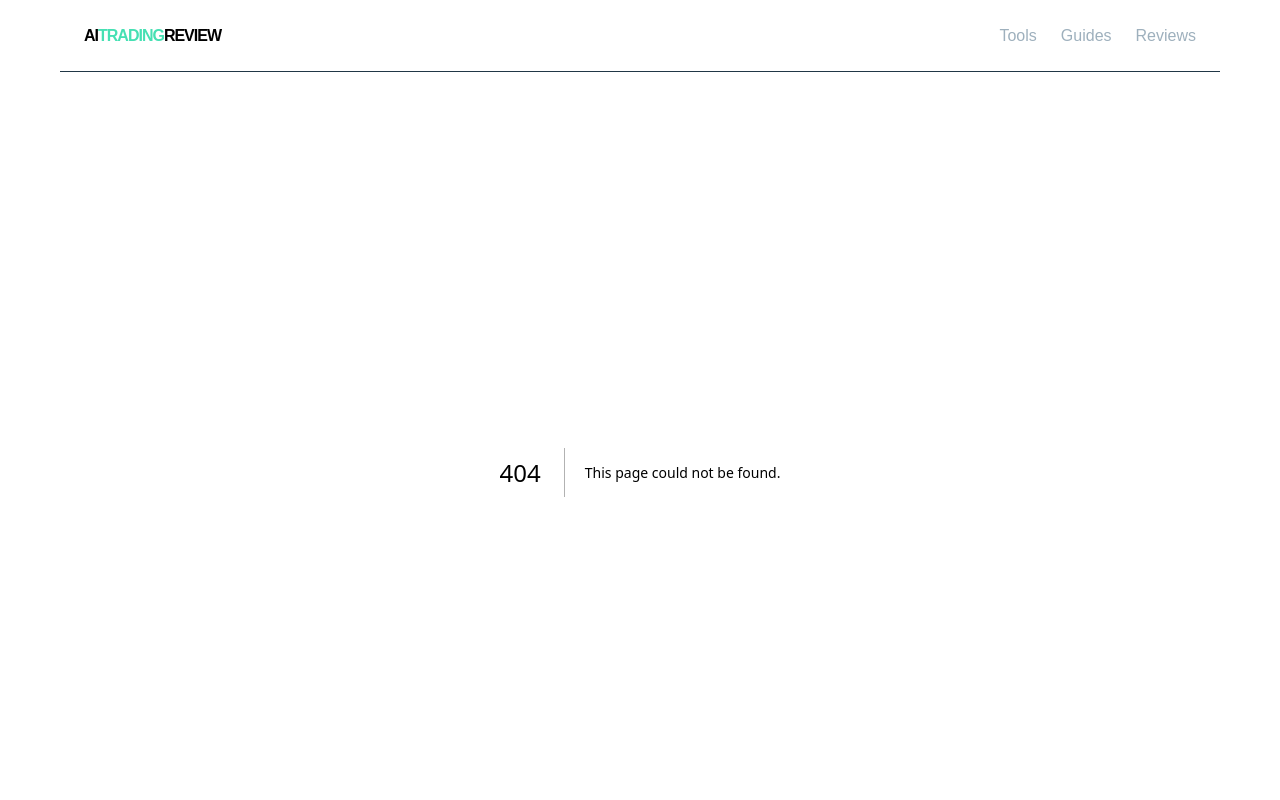
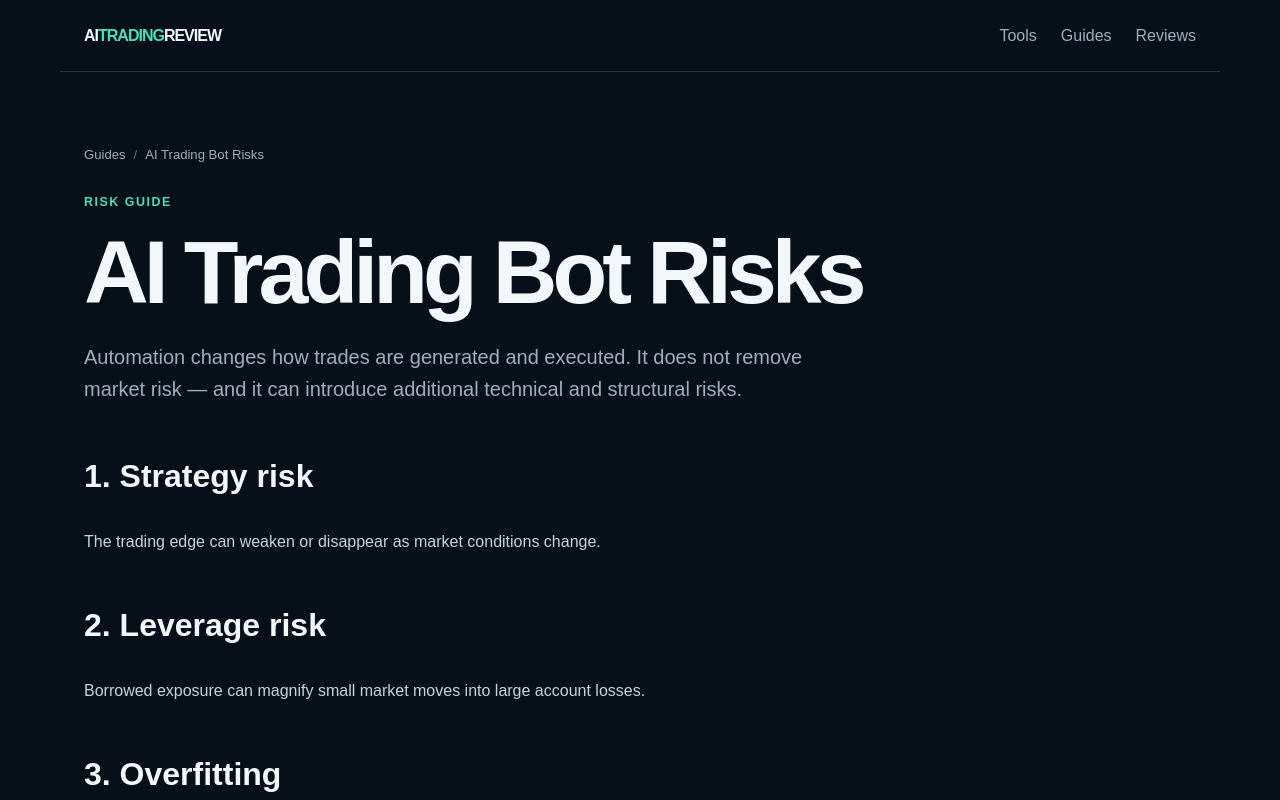
Before and after one commit to sverkercaron-sys/ai-trading-review, a Next.js app: page /guides/ai-trading-bot-risks in a window 1280 px wide. Before the commit this address had no page. Shown: the top 800 px of the page. Built offline with nearby package versions, Linux system fonts and the light colour scheme.

Commit message:
Add AI trading bot risk guide

```diff
--- /dev/null
+++ b/app/guides/ai-trading-bot-risks/page.tsx
@@ -0,0 +1,5 @@
+import type {Metadata} from 'next';import Link from 'next/link';import Breadcrumbs from '@/components/Breadcrumbs';
+const url='https://ai-trading-review.vercel.app/guides/ai-trading-bot-risks';
+export const metadata:Metadata={title:'AI Trading Bot Risks – 7 Risks to Understand Before You Deposit',description:'Understand the main AI trading bot risks: strategy failure, leverage, overfitting, execution, broker risk, fees and operational failure.',alternates:{canonical:url},openGraph:{title:'AI Trading Bot Risks',description:'Seven risks to understand before funding an automated trading system.',url,type:'article'}};
+const risks=[['Strategy risk','The trading edge can weaken or disappear as market conditions change.'],['Leverage risk','Borrowed exposure can magnify small market moves into large account losses.'],['Overfitting','A model can look excellent on historical data because it was tuned to noise rather than a durable pattern.'],['Execution risk','Spread, slippage, latency and liquidity can make live results worse than simulations.'],['Broker and custody risk','Trading performance is separate from the risk associated with the entity holding or executing on your capital.'],['Fee drag','Subscriptions, commissions and performance fees reduce the return you actually retain.'],['Operational risk','Software, VPS, API, connectivity or copying failures can interrupt intended execution.']];
+export default function Page(){const schema={'@context':'https://schema.org','@type':'Article',headline:'AI Trading Bot Risks – 7 Risks to Understand Before You Deposit',mainEntityOfPage:url,publisher:{'@type':'Organization',name:'AI Trading Review',url:'https://ai-trading-review.vercel.app'}};return <main><Breadcrumbs items={[{name:'Guides',href:'/guides'},{name:'AI Trading Bot Risks',href:'/guides/ai-trading-bot-risks'}]}/><script type="application/ld+json" dangerouslySetInnerHTML={{__html:JSON.stringify(schema)}}/><div className="eyebrow">Risk guide</div><h1 className="page-title">AI Trading Bot Risks</h1><p className="lead">Automation changes how trades are generated and executed. It does not remove market risk — and it can introduce additional technical and structural risks.</p><article className="content">{risks.map(([title,text],i)=><section key={title}><h2>{i+1}. {title}</h2><p>{text}</p></section>)}<h2>How to reduce avoidable risk</h2><p>Verify live performance, understand drawdown and leverage, identify the broker and legal entity, read withdrawal and fee terms and begin with an allocation small enough to survive being wrong.</p><p><Link href="/guides/trading-bot-red-flags">See the trading bot red flags →</Link></p><p><Link className="button" href="/tools/24x-risk-calculator">Stress-test leveraged risk →</Link></p></article></main>}
```
